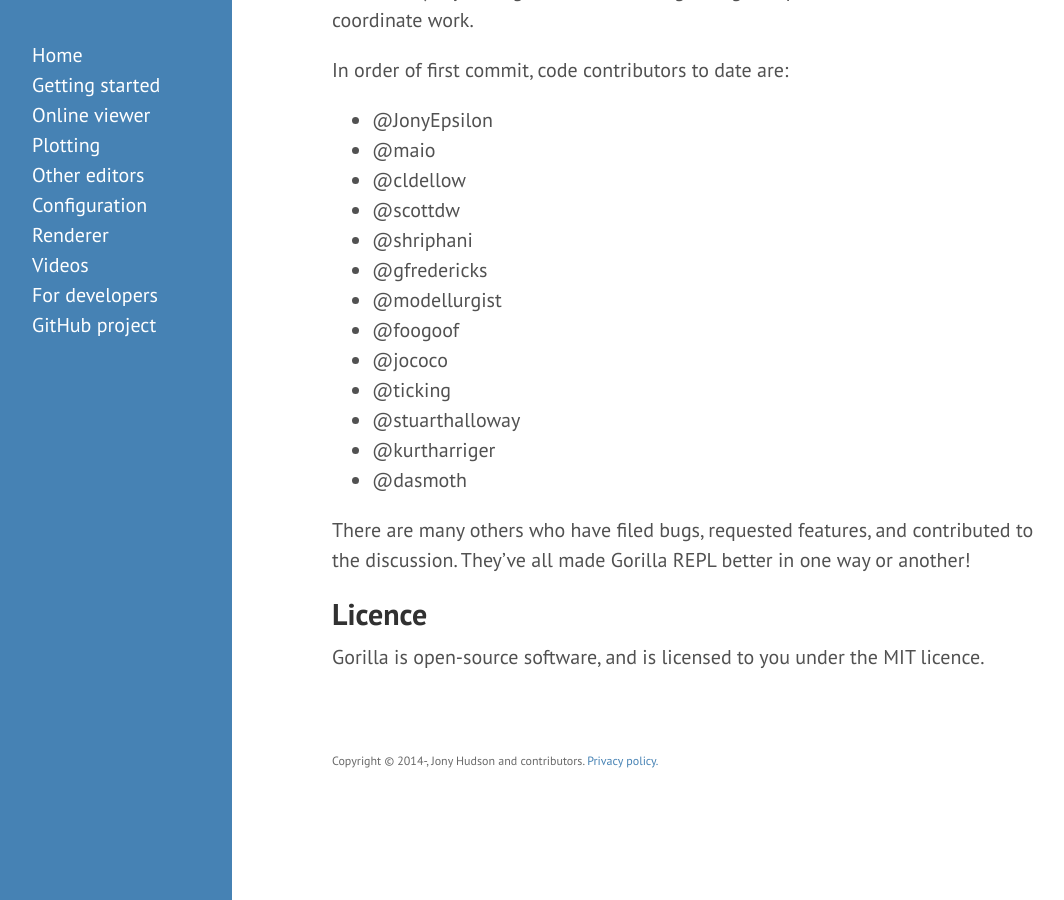
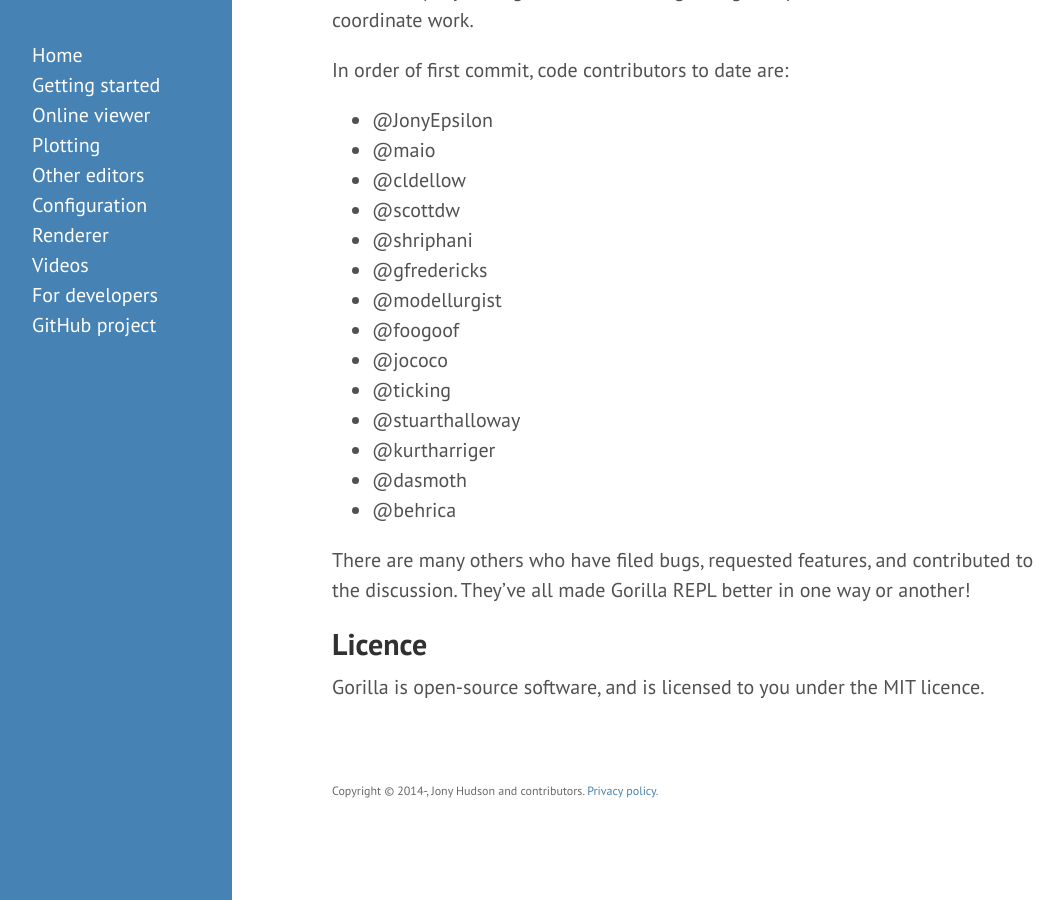
Before and after one commit to JonyEpsilon/gorilla-repl.org, a Jekyll site: the page built from index.md, in a window 1280 px wide and 900 px high, scrolled down 1529 px. Shown: the whole window, without its empty margins (8-1072 px from the left). Built offline with Jekyll 4.4.1, drawn with Linux system fonts in a browser that asks for light colours; Markdown is read by kramdown in place of the engine named in the settings; comment, search, counter and statistics services are not loaded.

Commit message:
Add @behrica as a contributor.

```diff
--- a/index.md
+++ b/index.md
@@ -59,6 +59,7 @@ In order of first commit, code contributors to date are:
 - @stuarthalloway
 - @kurtharriger
 - @dasmoth
+- @behrica
 
 There are many others who have filed bugs, requested features, and contributed to the discussion. They've all made Gorilla REPL better in one way or another!
 
```
